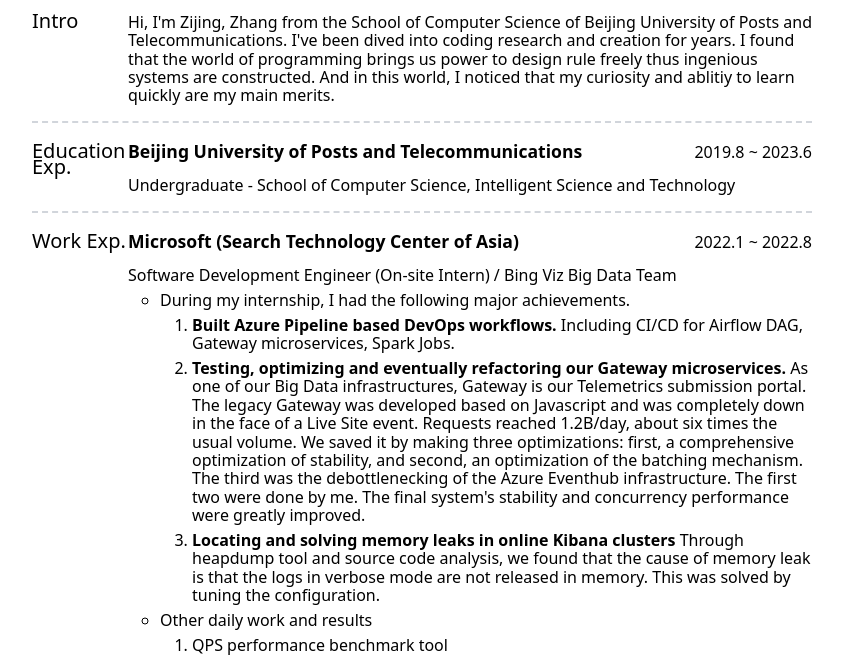
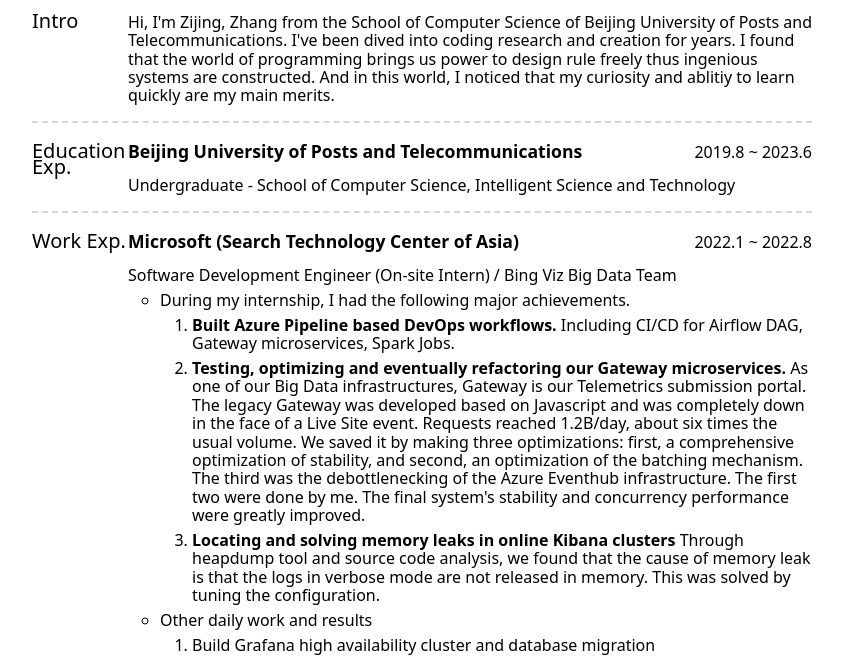
Before and after one commit to pluveto/resume, a plain HTML site: page index-en.html in a window 1280 px wide. Shown: the part 146-803 px from the top of the page, without its empty margins (218-1061 px from the left). Drawn offline with nearby package versions, Linux system fonts and the light colour scheme.

Commit message:
chore: update

```diff
--- a/index-en.html
+++ b/index-en.html
@@ -95,6 +95,7 @@
                         </li>
                         <li>Other daily work and results
                             <ol>
+                                <li>Build Grafana high availability cluster and database migration</li>
                                 <li>QPS performance benchmark tool</li>
                                 <li>Spark Streaming task writing for Eventhub (Kafka) based on internal MT clusters
                                 </li>
```
Also changed, not shown: index.html (+1 -0 lines).
